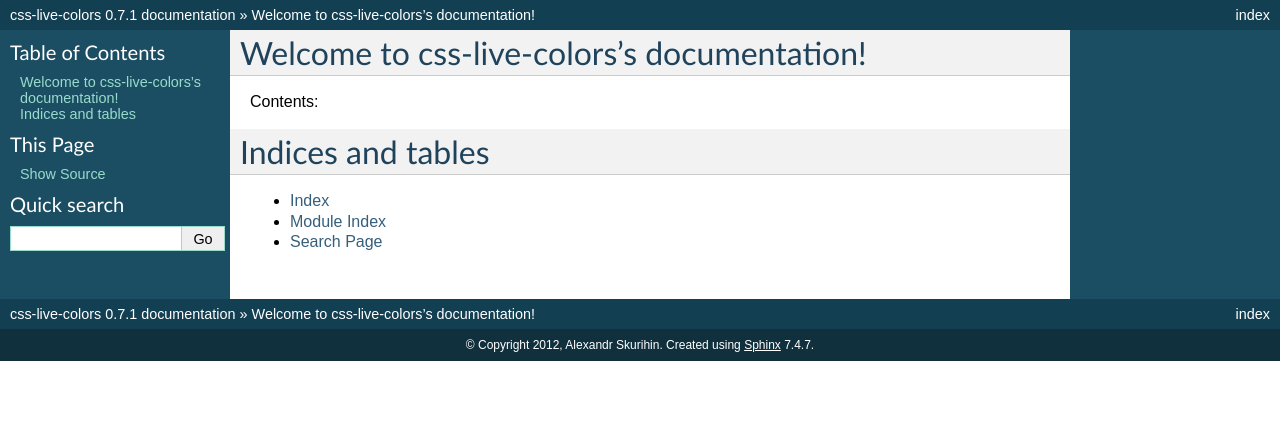
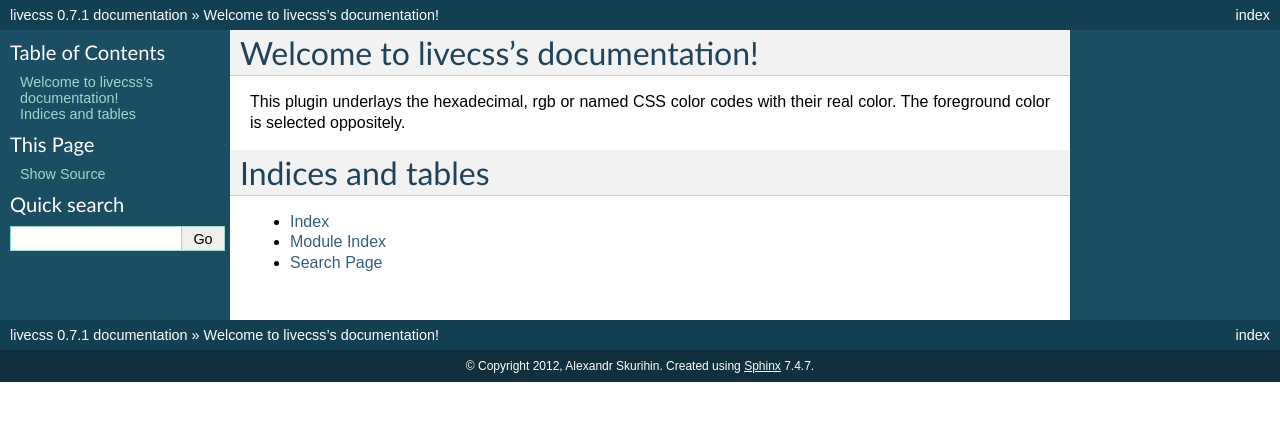
Before and after one commit to MarioRicalde/livecss, a Sphinx documentation site: the page built from docs/index.rst, in a window 1280 px wide. Shown: the top 421 px of the page. Built offline with Sphinx 7.4.7, drawn with Linux system fonts in a browser that asks for light colours; pages that are not in the unit, such as notebooks, are missing from menus.

Commit message:
Pre release fixes

```diff
--- a/docs/apidocs/css-colors.rst
+++ /dev/null
@@ -1,7 +0,0 @@
-css-colors Module
-=================
-
-.. automodule:: css-colors
-    :members:
-    :undoc-members:
-    :show-inheritance:
--- a/docs/apidocs/modules.rst
+++ b/docs/apidocs/modules.rst
@@ -4,5 +4,5 @@
 .. toctree::
    :maxdepth: 4
 
-   css-colors
-   lib
+   livecolors
+   livecss
--- a/docs/conf.py
+++ b/docs/conf.py
@@ -46,7 +46,7 @@
 master_doc = 'index'
 
 # General information about the project.
-project = u'css-live-colors'
+project = u'livecss'
 copyright = u'2012, Alexandr Skurihin'
 
 # The version info for the project you're documenting, acts as replacement for
--- a/docs/index.rst
+++ b/docs/index.rst
@@ -3,10 +3,12 @@
    You can adapt this file completely to your liking, but it should at least
    contain the root `toctree` directive.
 
-Welcome to css-live-colors's documentation!
+Welcome to livecss's documentation!
 ===========================================
 
-Contents:
+This plugin underlays the hexadecimal, rgb or named CSS color codes with their real color.
+The foreground color is selected oppositely.
+
 
 .. toctree::
    :maxdepth: 2
```
Also changed, not shown: docs/apidocs/lib.rst (deleted, +0 -98 lines).
